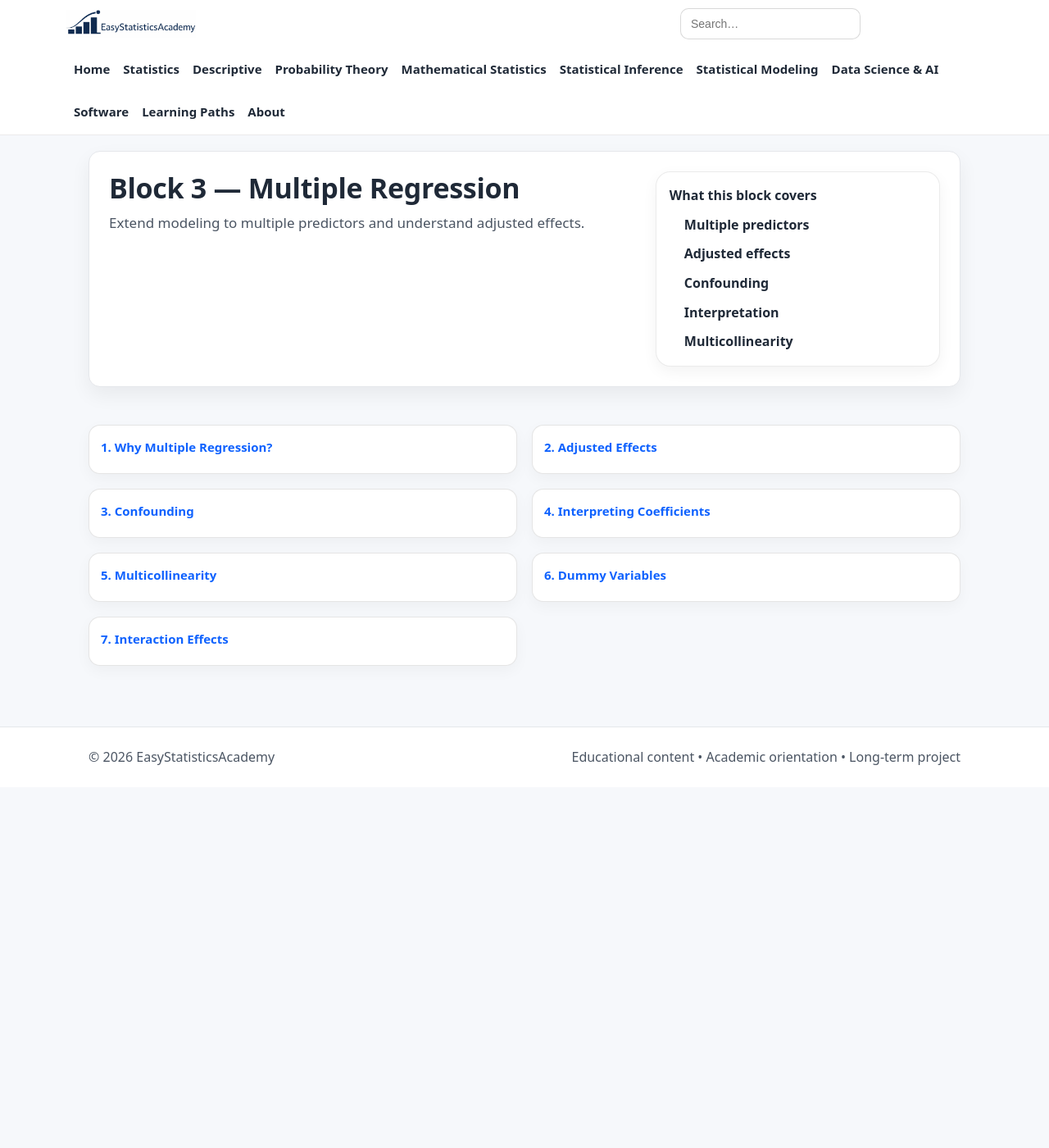
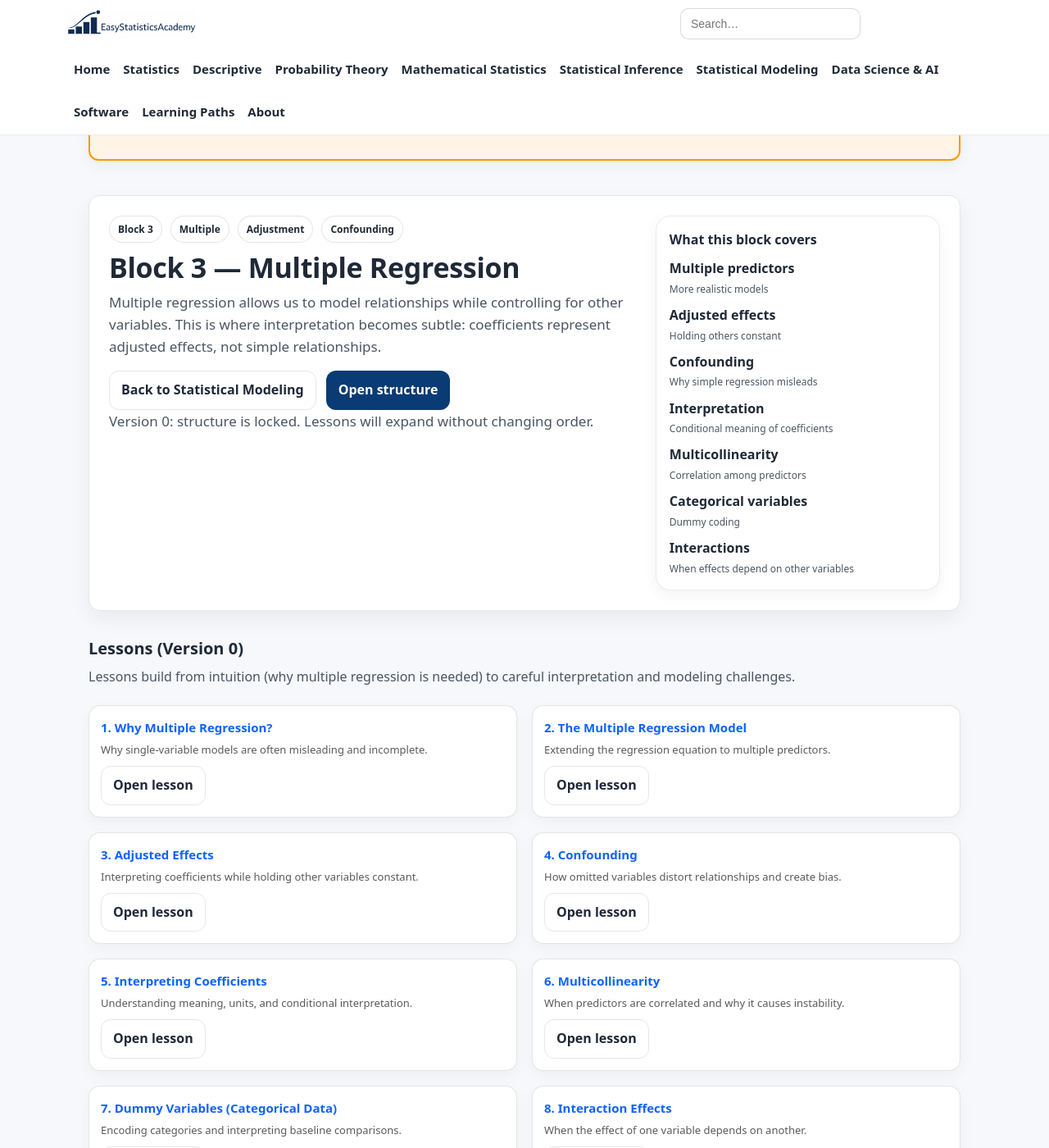
Before and after one commit to ammar-homaida-statistics/easystatisticsacademy, a Jekyll site: the page built from modeling/multiple-regression/index.md, in a window 1280 px wide and 1400 px high, scrolled down 206 px. Shown: the whole window at 82% size. Built offline with Jekyll 4.4.1, drawn with Linux system fonts in a browser that asks for light colours; before the commit the page ends 1216 px from its top, so only the background shows below that; some of the changed text lies outside the part shown.

Commit message:
Update index.md

```diff
--- a/modeling/multiple-regression/index.md
+++ b/modeling/multiple-regression/index.md
@@ -5,77 +5,233 @@ permalink: /modeling/multiple-regression/
 sidebar: false
 ---
 
+<!-- UNDER CONSTRUCTION -->
 <section class="section section-slim">
   <div class="callout" style="background:#fff4e5; border:2px solid #ff9800; padding:2rem; border-radius:12px;">
-    <h2 style="color:#e65100;">🚧 This Block Is Under Construction</h2>
-    <p>Multiple regression concepts and interpretation are being developed carefully.</p>
+    <div class="callout-copy">
+      <h2 style="margin-top:0; color:#e65100; font-size:1.8rem;">
+        🚧 This Block Is Under Construction
+      </h2>
+      <p style="margin:0; font-size:1.05rem; line-height:1.6;">
+        This block extends regression to multiple predictors.
+        It introduces adjusted effects, confounding, and how interpretation
+        changes when variables are considered together.
+      </p>
+    </div>
   </div>
 </section>
 
+<!-- ✅ Update last visited block -->
 <script>
 (function () {
   localStorage.setItem("esa_continue_modeling_last_block_v0", JSON.stringify({
     url: "/modeling/multiple-regression/",
-    label: "Block 3 — Multiple Regression"
+    label: "Block 3 — Multiple Regression",
+    ts: Date.now()
   }));
 })();
 </script>
 
+<!-- HERO -->
 <section class="hero hero-section">
   <div class="hero-card hero-split">
+
     <div class="hero-copy">
+
+      <div class="badge-row">
+        <span class="badge">Block 3</span>
+        <span class="badge">Multiple</span>
+        <span class="badge">Adjustment</span>
+        <span class="badge">Confounding</span>
+      </div>
+
       <h1>Block 3 — Multiple Regression</h1>
+
       <p class="lead">
-        Extend modeling to multiple predictors and understand adjusted effects.
+        Multiple regression allows us to model relationships while controlling
+        for other variables. This is where interpretation becomes subtle:
+        coefficients represent adjusted effects, not simple relationships.
       </p>
+
+      <div class="hero-actions">
+        <a class="btn btn-outline" href="/modeling/">Back to Statistical Modeling</a>
+        <a class="btn" href="#lessons">Open structure</a>
+      </div>
+
+      <p class="muted-mini">
+        Version 0: structure is locked. Lessons will expand without changing order.
+      </p>
+
     </div>
 
     <div class="hero-panel">
       <div class="panel-card">
         <h2 class="panel-title">What this block covers</h2>
-        <ul class="quickstart" style="list-style:none;">
-          <li><strong>Multiple predictors</strong></li>
-          <li><strong>Adjusted effects</strong></li>
-          <li><strong>Confounding</strong></li>
-          <li><strong>Interpretation</strong></li>
-          <li><strong>Multicollinearity</strong></li>
+        <ul class="quickstart" style="list-style:none; padding-left:0;">
+
+          <li><strong>Multiple predictors</strong><span class="meta">More realistic models</span></li>
+          <li><strong>Adjusted effects</strong><span class="meta">Holding others constant</span></li>
+          <li><strong>Confounding</strong><span class="meta">Why simple regression misleads</span></li>
+          <li><strong>Interpretation</strong><span class="meta">Conditional meaning of coefficients</span></li>
+          <li><strong>Multicollinearity</strong><span class="meta">Correlation among predictors</span></li>
+          <li><strong>Categorical variables</strong><span class="meta">Dummy coding</span></li>
+          <li><strong>Interactions</strong><span class="meta">When effects depend on other variables</span></li>
+
         </ul>
       </div>
+    </div>
+
+  </div>
+</section>
+
+<!-- ✅ Continue Reading -->
+<section class="section" id="continue-reading-mr" style="display:none;">
+  <div class="callout">
+    <div class="callout-copy">
+      <h2>Continue reading</h2>
+      <p class="muted-mini" id="continue-reading-mr-label" style="margin:0 0 .75rem 0;"></p>
+      <a class="btn" id="continue-reading-mr-btn" href="#">Continue</a>
     </div>
   </div>
 </section>
 
-<section id="continue-reading-mr" style="display:none;">
-  <div class="callout">
-    <h2>Continue reading</h2>
-    <p id="continue-reading-mr-label"></p>
-    <a class="btn" id="continue-reading-mr-btn">Continue</a>
+<!-- LESSONS -->
+<section class="section" id="lessons">
+
+  <div class="section-head">
+    <h2>Lessons (Version 0)</h2>
+    <p>
+      Lessons build from intuition (why multiple regression is needed)
+      to careful interpretation and modeling challenges.
+    </p>
   </div>
-</section>
 
-<section class="section">
   <div class="grid grid-2">
 
-    <div class="card lesson-card"><h3><a href="/modeling/multiple-regression/why-multiple/">1. Why Multiple Regression?</a></h3></div>
-    <div class="card lesson-card"><h3><a href="/modeling/multiple-regression/adjusted-effects/">2. Adjusted Effects</a></h3></div>
-    <div class="card lesson-card"><h3><a href="/modeling/multiple-regression/confounding/">3. Confounding</a></h3></div>
-    <div class="card lesson-card"><h3><a href="/modeling/multiple-regression/coefficients/">4. Interpreting Coefficients</a></h3></div>
-    <div class="card lesson-card"><h3><a href="/modeling/multiple-regression/multicollinearity/">5. Multicollinearity</a></h3></div>
-    <div class="card lesson-card"><h3><a href="/modeling/multiple-regression/dummy-variables/">6. Dummy Variables</a></h3></div>
-    <div class="card lesson-card"><h3><a href="/modeling/multiple-regression/interactions/">7. Interaction Effects</a></h3></div>
+    <div class="card lesson-card">
+      <h3><a href="/modeling/multiple-regression/why-multiple/">1. Why Multiple Regression?</a></h3>
+      <p>Why single-variable models are often misleading and incomplete.</p>
+      <div class="pill-row">
+        <a class="btn btn-outline" href="/modeling/multiple-regression/why-multiple/">Open lesson</a>
+      </div>
+    </div>
+
+    <div class="card lesson-card">
+      <h3><a href="/modeling/multiple-regression/model-structure/">2. The Multiple Regression Model</a></h3>
+      <p>Extending the regression equation to multiple predictors.</p>
+      <div class="pill-row">
+        <a class="btn btn-outline" href="/modeling/multiple-regression/model-structure/">Open lesson</a>
+      </div>
+    </div>
+
+    <div class="card lesson-card">
+      <h3><a href="/modeling/multiple-regression/adjusted-effects/">3. Adjusted Effects</a></h3>
+      <p>Interpreting coefficients while holding other variables constant.</p>
+      <div class="pill-row">
+        <a class="btn btn-outline" href="/modeling/multiple-regression/adjusted-effects/">Open lesson</a>
+      </div>
+    </div>
+
+    <div class="card lesson-card">
+      <h3><a href="/modeling/multiple-regression/confounding/">4. Confounding</a></h3>
+      <p>How omitted variables distort relationships and create bias.</p>
+      <div class="pill-row">
+        <a class="btn btn-outline" href="/modeling/multiple-regression/confounding/">Open lesson</a>
+      </div>
+    </div>
+
+    <div class="card lesson-card">
+      <h3><a href="/modeling/multiple-regression/coefficients/">5. Interpreting Coefficients</a></h3>
+      <p>Understanding meaning, units, and conditional interpretation.</p>
+      <div class="pill-row">
+        <a class="btn btn-outline" href="/modeling/multiple-regression/coefficients/">Open lesson</a>
+      </div>
+    </div>
+
+    <div class="card lesson-card">
+      <h3><a href="/modeling/multiple-regression/multicollinearity/">6. Multicollinearity</a></h3>
+      <p>When predictors are correlated and why it causes instability.</p>
+      <div class="pill-row">
+        <a class="btn btn-outline" href="/modeling/multiple-regression/multicollinearity/">Open lesson</a>
+      </div>
+    </div>
+
+    <div class="card lesson-card">
+      <h3><a href="/modeling/multiple-regression/dummy-variables/">7. Dummy Variables (Categorical Data)</a></h3>
+      <p>Encoding categories and interpreting baseline comparisons.</p>
+      <div class="pill-row">
+        <a class="btn btn-outline" href="/modeling/multiple-regression/dummy-variables/">Open lesson</a>
+      </div>
+    </div>
+
+    <div class="card lesson-card">
+      <h3><a href="/modeling/multiple-regression/interactions/">8. Interaction Effects</a></h3>
+      <p>When the effect of one variable depends on another.</p>
+      <div class="pill-row">
+        <a class="btn btn-outline" href="/modeling/multiple-regression/interactions/">Open lesson</a>
+      </div>
+    </div>
+
+    <div class="card lesson-card">
+      <h3><a href="/modeling/multiple-regression/model-building/">9. Model Building Thinking</a></h3>
+      <p>Choosing variables and thinking beyond automatic selection.</p>
+      <div class="pill-row">
+        <a class="btn btn-outline" href="/modeling/multiple-regression/model-building/">Open lesson</a>
+      </div>
+    </div>
 
   </div>
 </section>
 
+<!-- OUTCOME -->
+<section class="section section-slim">
+  <div class="callout">
+
+    <div class="callout-copy">
+      <h2>Outcome of Block 3</h2>
+      <ul class="bullets">
+        <li>Understand why multiple regression is necessary</li>
+        <li>Interpret adjusted effects correctly</li>
+        <li>Recognize and explain confounding</li>
+        <li>Understand multicollinearity and its consequences</li>
+        <li>Work with categorical variables and interactions</li>
+      </ul>
+    </div>
+
+    <div class="callout-side">
+      <div class="mini" style="border-left:4px solid #1a73e8; padding-left:12px;">
+        <div class="mini-title" style="color:#1a73e8;">Next block</div>
+        <div class="mini-body">
+          Continue to
+          <a href="/modeling/assumptions/" style="color:#1a73e8; text-decoration:underline;">
+            <strong>Block 4 — Model Assumptions</strong>
+          </a>.
+        </div>
+      </div>
+    </div>
+
+  </div>
+</section>
+
+<!-- CONTINUE READING SCRIPT -->
 <script>
 (function () {
-  var raw = localStorage.getItem("esa_continue_modeling_mr_lesson_v0");
+  var KEY = "esa_continue_modeling_mr_lesson_v0";
+  var raw = localStorage.getItem(KEY);
   if (!raw) return;
-  var data = JSON.parse(raw);
 
-  document.getElementById("continue-reading-mr-label").innerHTML =
-    'You last visited: <strong>' + data.label + '</strong>';
-  document.getElementById("continue-reading-mr-btn").href = data.url;
-  document.getElementById("continue-reading-mr").style.display = "block";
+  try {
+    var data = JSON.parse(raw);
+    if (!data || !data.url || !data.label) return;
+
+    var wrap = document.getElementById("continue-reading-mr");
+    var label = document.getElementById("continue-reading-mr-label");
+    var btn = document.getElementById("continue-reading-mr-btn");
+
+    label.innerHTML = 'You last visited: <strong>' + data.label + '</strong>';
+    btn.href = data.url;
+    wrap.style.display = "block";
+
+  } catch (e) {}
 })();
 </script>
```
